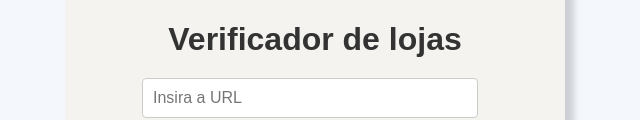
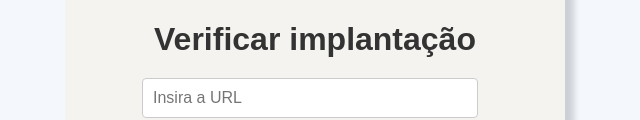
Before and after one commit to AllanMicuanski/checker-front, a plain HTML site: page index.html in a window 1280 px wide. Shown: the part 388-508 px from the top of the page, without its empty margins (325-965 px from the left). Drawn offline with Linux system fonts and the light colour scheme.

Commit message:
fix:styles

```diff
--- a/index.html
+++ b/index.html
@@ -13,7 +13,7 @@
         src="https://newmy.sizebay.technology/_next/image?url=%2Flogo-secondary.svg&w=384&q=75"
         alt="logo-sizebay"
       />
-      <h1 class="main-title">Verificador de lojas</h1>
+      <h1 class="main-title">Verificar implantação</h1>
       <div class="input-container">
         <input
           type="text"
--- a/src/script.js
+++ b/src/script.js
@@ -14,10 +14,10 @@ document.getElementById("verifyButton").onclick = async () => {
   vtexStatusEl.textContent = "VTEX IO: ";
 
   try {
-    // Fazer a requisição para o servidor
     const response = await fetch(
       `https://sz-checker.onrender.com/search?url=${encodeURIComponent(url)}`
     );
+
     console.log("Resposta recebida do servidor:", response);
 
     // Verificar se a resposta foi bem-sucedida
--- a/styles.css
+++ b/styles.css
@@ -61,6 +61,7 @@ body {
   transition: background-color 0.3s;
   margin-top: 15px;
   box-shadow: rgba(0, 0, 0, 0.16) 2px 2px 2px;
+  width: 30%;
 }
 
 .btn:hover {
```
